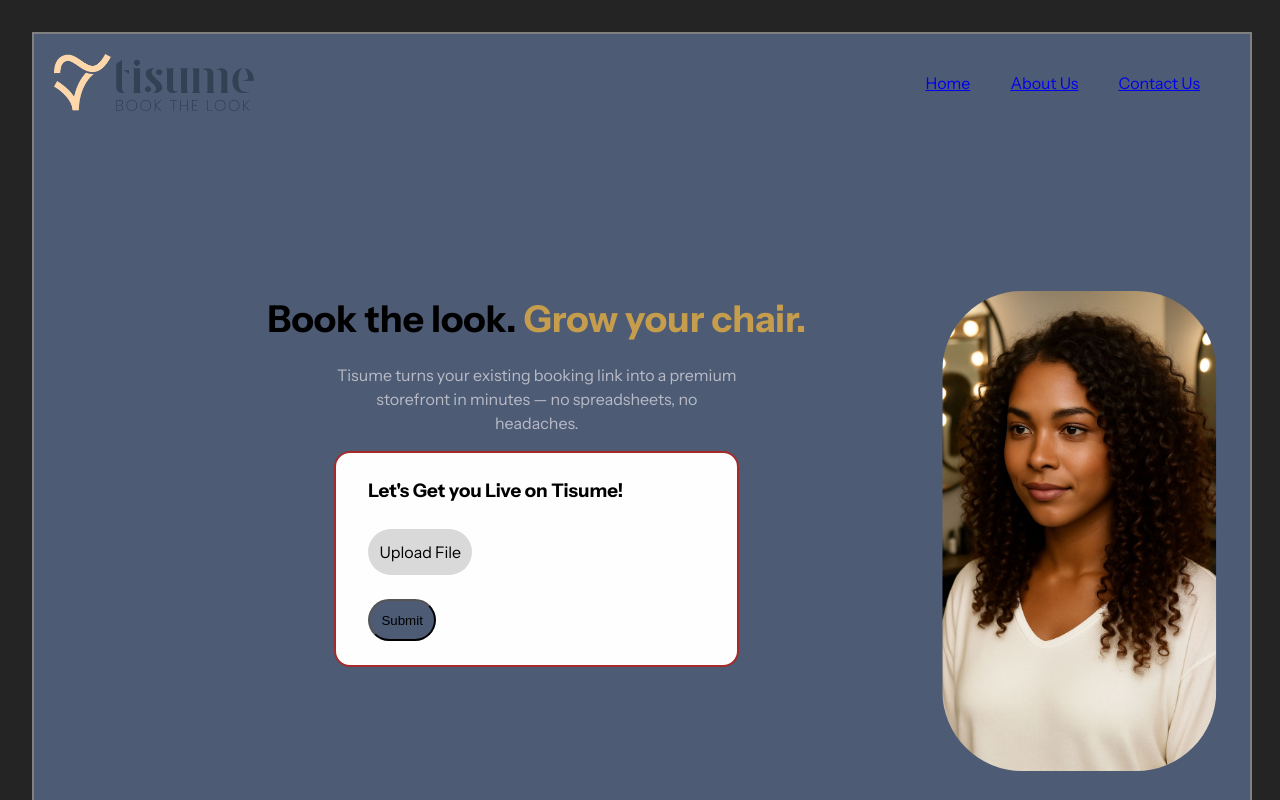
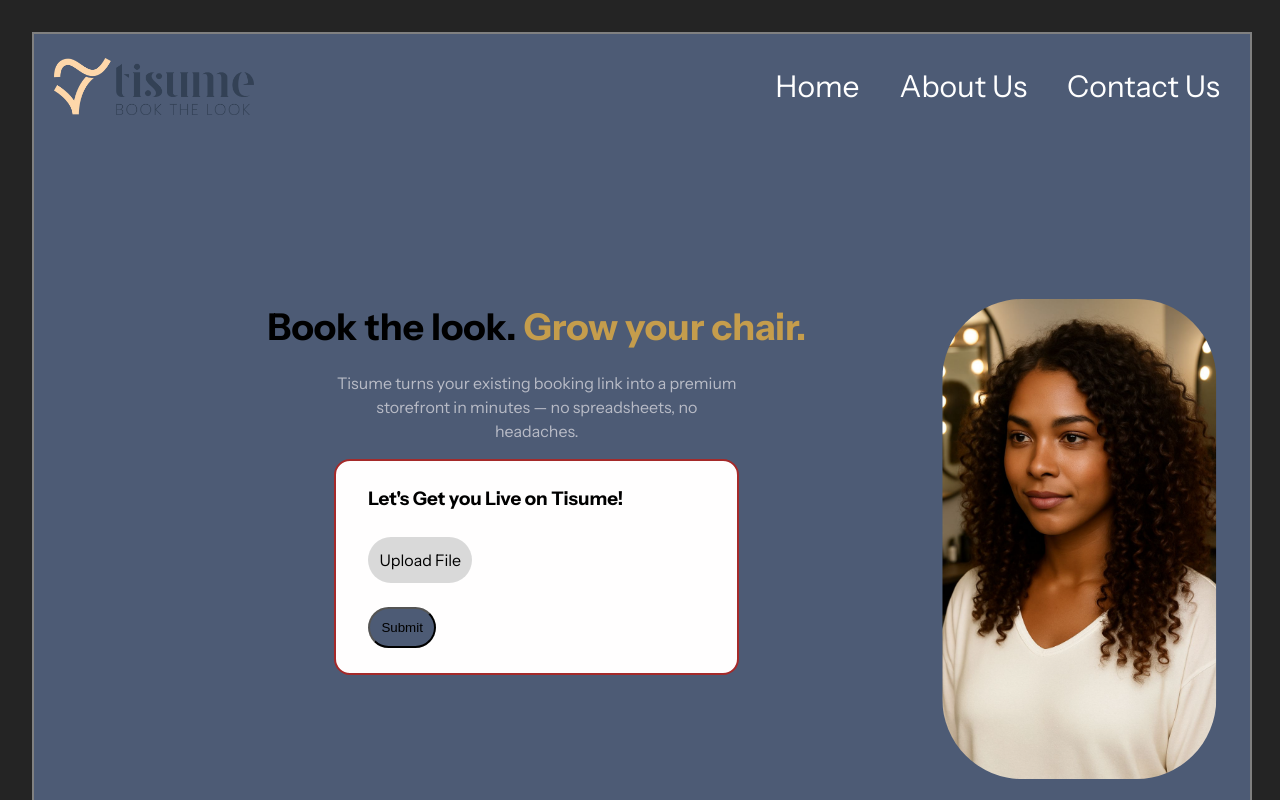
Before and after one commit to emanfalola9998/landing-page-tisume-frontend, a React (Vite) app: page / in a window 1280 px wide. Shown: the top 800 px of the page. Built offline with nearby package versions, Linux system fonts and the light colour scheme.

Commit message:
improved visibility of navbar

```diff
--- a/src/landing-page/LandingPage.scss
+++ b/src/landing-page/LandingPage.scss
@@ -67,9 +67,8 @@
   .landing-page{
     display: flex;
     flex-direction: column;
+    width:100%;
 
-    width:100%;
-    // height: 100vh;
     &__header {
         display: flex;
         justify-content: space-between;
@@ -77,7 +76,8 @@
         padding: 20px;
         margin: 20;
         // border: 2px solid green;
-        color:white;
+
+
 
         &-image{
           max-width: 200px;
@@ -86,13 +86,17 @@
         }
 
         &__nav {
+            display: flex;
             justify-content: space-around;
             border-radius: 6px;
             // border: $secondary-border;
             padding: 10px;
+            gap: 40px;
+            font-size: 30px;
 
             &-link {
-                margin: 20px
+              text-decoration: none;
+              color:white;
             }
             &-button {
                 // border-radius: 3px;
@@ -115,16 +119,14 @@
         height: 480px;
         width: auto;
         transform: scaleX(-1);
-
       }
 
       &__form{
         display: flex;
         flex-direction: column;
-        // border: 2px solid grey;
         max-width: 160rem;
         height: 30rem;
-        // align-items: center;
+
 
         &-title{
           font-size: 37px;
@@ -167,6 +169,8 @@
             background-color: #d9d9d9;
             border-radius: 5rem;
             padding: 0.7rem;
+            height: auto;
+            max-width: 6rem;
 
           }
 
```
